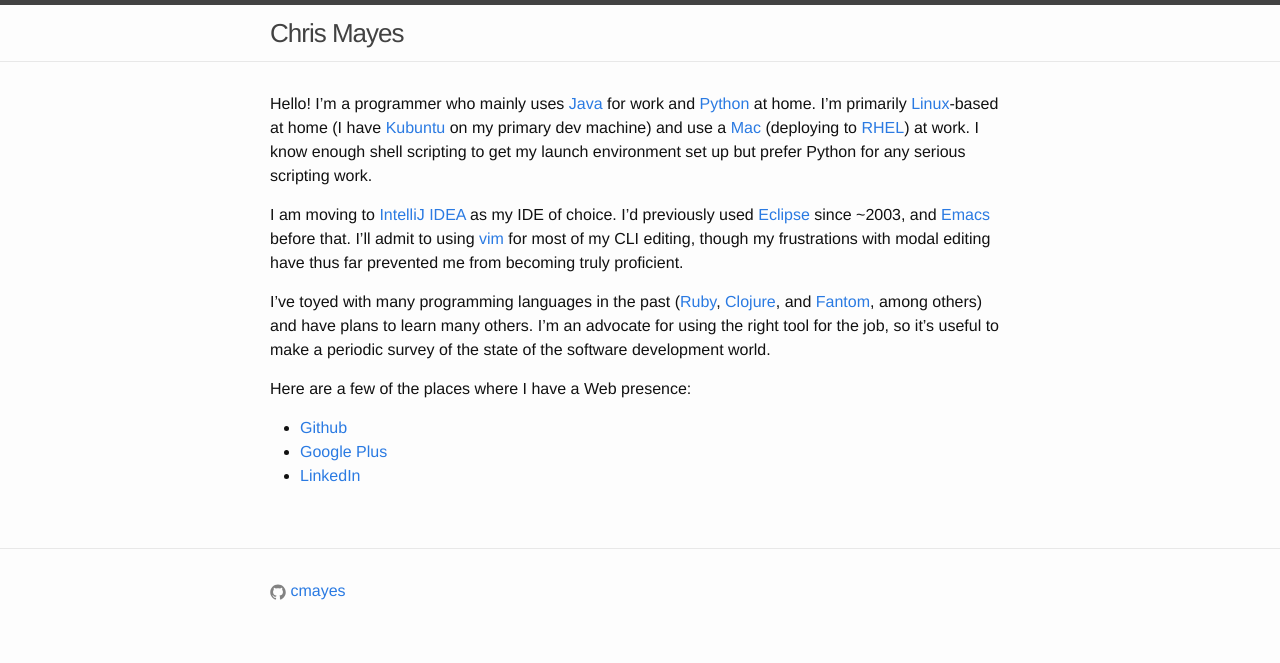
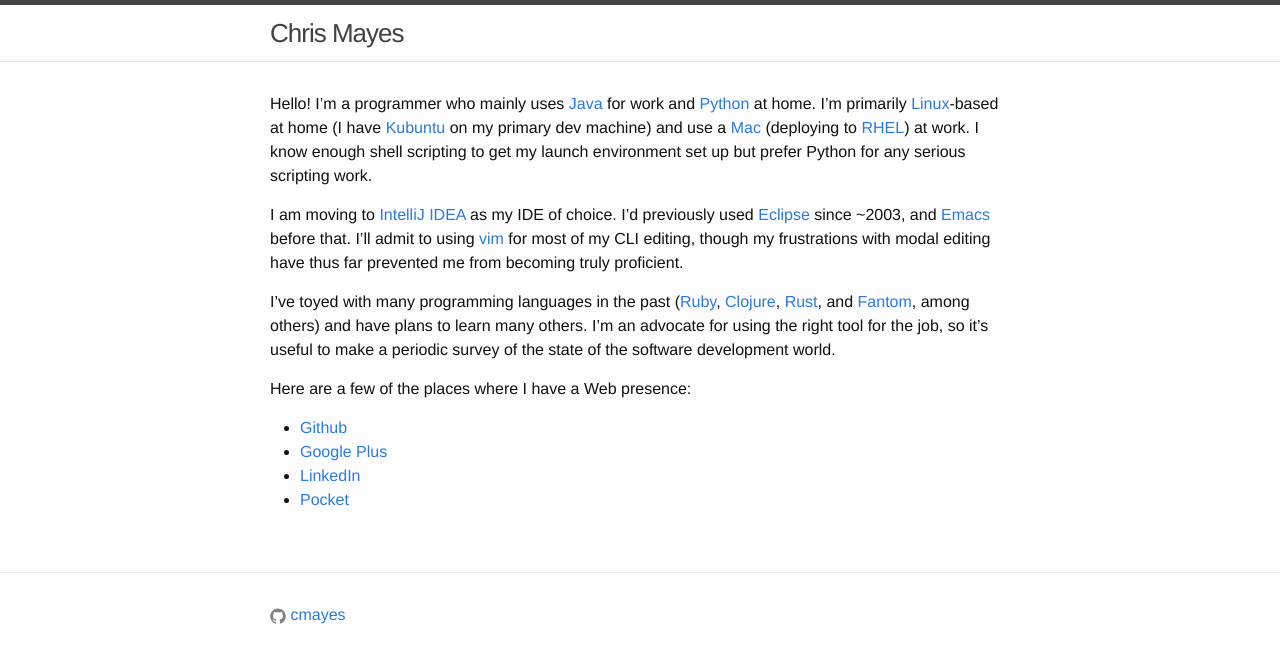
Before and after one commit to cmayes/cmayes.github.io, a Jekyll site: the page built from index.md, in a window 1280 px wide. Shown: the top 663 px of the page. Built offline with Jekyll 4.4.1, drawn with Linux system fonts in a browser that asks for light colours.

Commit message:
Added Pocket and Rust.

```diff
--- a/index.md
+++ b/index.md
@@ -13,15 +13,17 @@ I am moving to [IntelliJ IDEA][idea] as my IDE of choice. I'd previously used
 have thus far prevented me from becoming truly proficient.
 
 I've toyed with many programming languages in the past ([Ruby][ruby],
-[Clojure][clojure], and [Fantom][fantom], among others) and have plans to learn
-many others.  I'm an advocate for using the right tool for the job, so it's useful
-to make a periodic survey of the state of the software development world.
+[Clojure][clojure], [Rust][rust], and [Fantom][fantom], among others) and have
+plans to learn many others.  I'm an advocate for using the right tool for the job,
+so it's useful to make a periodic survey of the state of the software development
+world.
 
 Here are a few of the places where I have a Web presence:
 
 * [Github][github]
 * [Google Plus][gplus]
 * [LinkedIn][linkedin]
+* [Pocket][pocket]
 
 [idea]:     https://www.jetbrains.com/idea/
 [eclipse]:  https://eclipse.org/
@@ -30,9 +32,11 @@ Here are a few of the places where I have a Web presence:
 [github]:   http://github.com/cmayes/
 [gplus]:    http://google.com/+ChrisMayes
 [linkedin]: https://www.linkedin.com/in/mcmayes
+[pocket]:   https://getpocket.com/@cmayes3
 [ruby]:     https://www.ruby-lang.org/
 [clojure]:  http://clojure.org/
 [fantom]:   http://fantom.org/
+[rust]:     https://www.rust-lang.org/
 [java]:     http://www.oracle.com/technetwork/java/
 [python]:   https://www.python.org/
 [linux]:    http://www.linuxfoundation.org/
```
